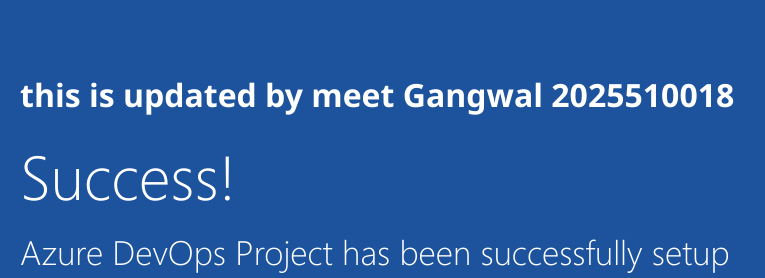
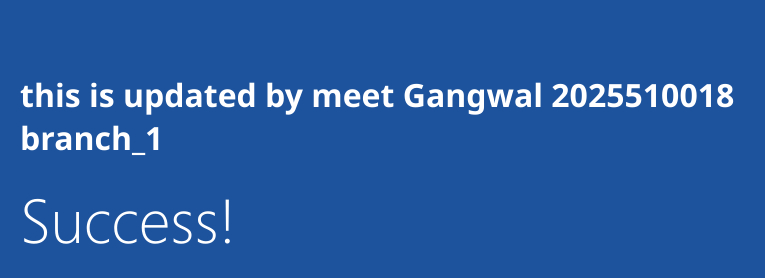
Before and after one commit to MeetGangwal/Exp2, a plain HTML site: page index.html in a window 1280 px wide. Shown: the part 325-603 px from the top of the page, 205-970 px from the left. Drawn offline with Linux system fonts and the light colour scheme.

Commit message:
branch 1 commited

```diff
--- a/index.html
+++ b/index.html
@@ -19,7 +19,7 @@
         </div>
             <div class="content-body">
                <div>
-		<h1>this is updated by meet Gangwal 2025510018</h1>
+		<h1>this is updated by meet Gangwal 2025510018 branch_1</h1>
 		</div>
                 <div class="success-text">Success!</div>
                 <div class="description line-1"> Azure DevOps Project has been successfully setup</div>
```
